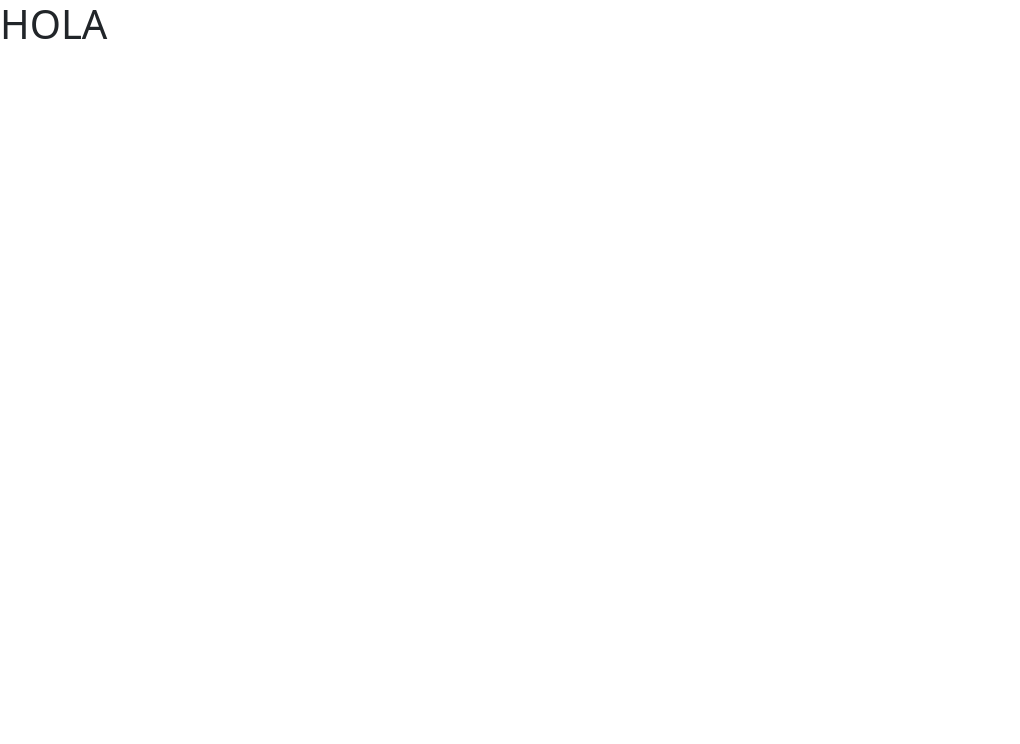
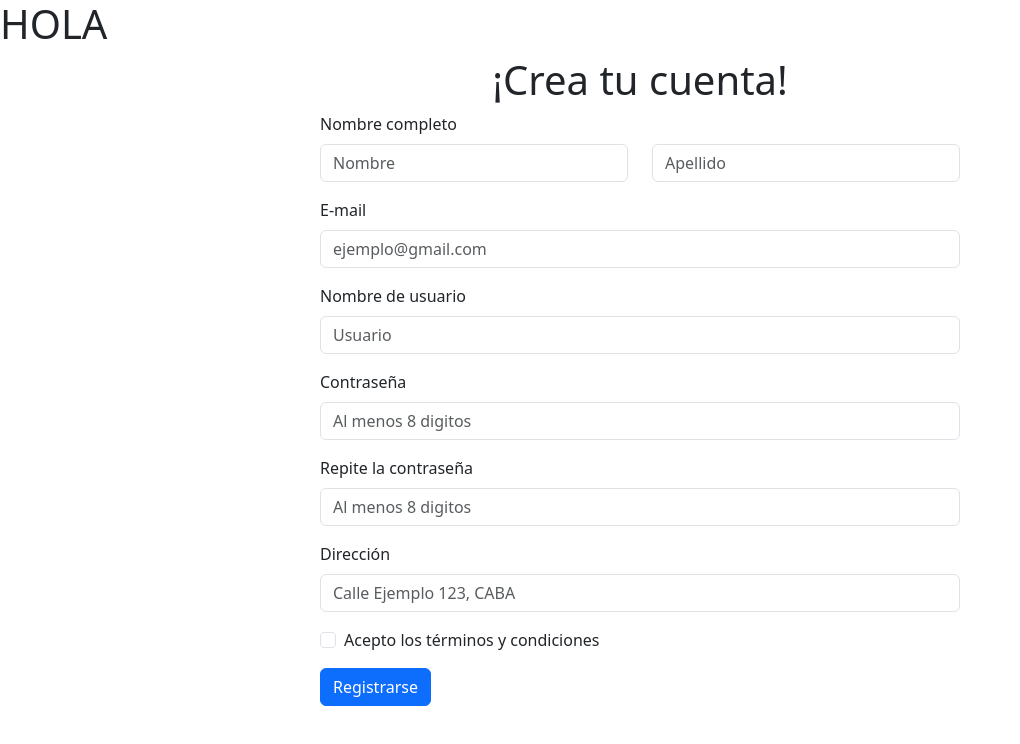
Before and after one commit to darioberatti/Ecommerce-FRONTEND, a React (Create React App) app: page /register in a window 1280 px wide. Shown: the top 744 px of the page, without its empty margins (0-1020 px from the left). Built offline with nearby package versions, Linux system fonts and the light colour scheme.

Commit message:
Vista de registro con funcionalidad

```diff
--- a/src/App.js
+++ b/src/App.js
@@ -1,8 +1,15 @@
-import './App.css';
+import { Route, Routes } from "react-router";
+import "./App.css";
+import Register from "./commons/Register";
 
 function App() {
   return (
-    <h1>HOLA</h1>
+    <div>
+      <h1>HOLA</h1>
+      <Routes>
+        <Route path="/register" element={<Register />} />
+      </Routes>
+    </div>
   );
 }
 
--- /dev/null
+++ b/src/commons/Register.js
@@ -0,0 +1,167 @@
+import axios from "axios";
+import React, { useState } from "react";
+import { useNavigate } from "react-router";
+
+function Register() {
+  const [name, setName] = useState("");
+  const [lastName, setLastName] = useState("");
+  const [email, setEmail] = useState("");
+  const [userName, setUsername] = useState("");
+  const [password, setPassword] = useState("");
+  const [password2, setPassword2] = useState("");
+  const [address, setAddress] = useState("");
+
+  const navigate = useNavigate()
+
+  const validateForm = (e) => {
+    e.preventDefault()
+
+    if (password !== password2){
+      alert("No coinciden las contraseñas. Intentelo nuevamente")
+      return
+    }
+
+    if (password.length < 8){
+      alert("La contraseña debe contener al menos 8 caracteres")
+      return
+    }
+
+    handleSubmit()
+  };
+
+  const handleSubmit = (e) => {
+    e.preventDefault();
+
+    axios
+      .post("http://localhost:3001/api/users/register" , {
+        name,
+        lastName,
+        email,
+        userName,
+        password,
+        address
+      })
+      .then((res) => res.data)
+      // .then((data) => navigate(`/`))
+      .catch((err) => console.log(err));
+  };
+
+  return (
+    <div style={{ width: "50%", margin: "0 auto" }}>
+      <div style={{ textAlign: "center" }}>
+        <h1>¡Crea tu cuenta!</h1>
+      </div>
+      <form onSubmit={handleSubmit}>
+        <div className="mb-3">
+          <label for="formGroupExampleInput" className="form-label">
+            Nombre completo
+          </label>
+          <div className="row">
+            <div className="col">
+              <input
+                type="text"
+                className="form-control"
+                placeholder="Nombre"
+                aria-label="Nombre"
+                required
+                onChange={(e) => setName(e.target.value)}
+              />
+            </div>
+            <div className="col">
+              <input
+                type="text"
+                className="form-control"
+                placeholder="Apellido"
+                aria-label="Apellido"
+                required
+                onChange={(e) => setLastName(e.target.value)}
+              />
+            </div>
+          </div>
+        </div>
+
+        <div className="mb-3">
+          <label for="formGroupExampleInput" className="form-label">
+            E-mail
+          </label>
+          <input
+            type="text"
+            className="form-control"
+            id="formGroupExampleInput"
+            placeholder="ejemplo@gmail.com"
+            required
+            onChange={(e) => setEmail(e.target.value)}
+          />
+        </div>
+        <div className="mb-3">
+          <label for="formGroupExampleInput3" className="form-label">
+            Nombre de usuario
+          </label>
+          <input
+            type="text"
+            className="form-control"
+            id="formGroupExampleInput3"
+            placeholder="Usuario"
+            required
+            onChange={(e) => setUsername(e.target.value)}
+          />
+        </div>
+        <div className="mb-3">
+          <label for="exampleInputPassword1" className="form-label">
+            Contraseña
+          </label>
+          <input
+            type="password"
+            className="form-control"
+            placeholder="Al menos 8 digitos"
+            id="exampleInputPassword1"
+            required
+            onChange={(e) => setPassword(e.target.value)}
+          />
+        </div>
+        <div className="mb-3">
+          <label for="exampleInputPassword2" className="form-label">
+            Repite la contraseña
+          </label>
+          <input
+            type="password"
+            className="form-control"
+            placeholder="Al menos 8 digitos"
+            id="exampleInputPassword2"
+            required
+            onChange={(e) => setPassword2(e.target.value)}
+          />
+        </div>
+        <div className="mb-3">
+          <label for="formGroupExampleInput2" className="form-label">
+            Dirección
+          </label>
+          <input
+            type="text"
+            className="form-control"
+            id="formGroupExampleInput2"
+            placeholder="Calle Ejemplo 123, CABA"
+            required
+            onChange={(e) => setAddress(e.target.value)}
+          />
+        </div>
+        <div className="mb-3 form-check">
+          <input
+            type="checkbox"
+            className="form-check-input"
+            id="exampleCheck1"
+            required
+          />
+          <label className="form-check-label" for="exampleCheck1">
+            Acepto los términos y condiciones
+          </label>
+        </div>
+        <button type="submit" className="btn btn-primary" >
+          Registrarse
+        </button>
+      </form>
+    </div>
+  );
+}
+
+export default Register;
```
